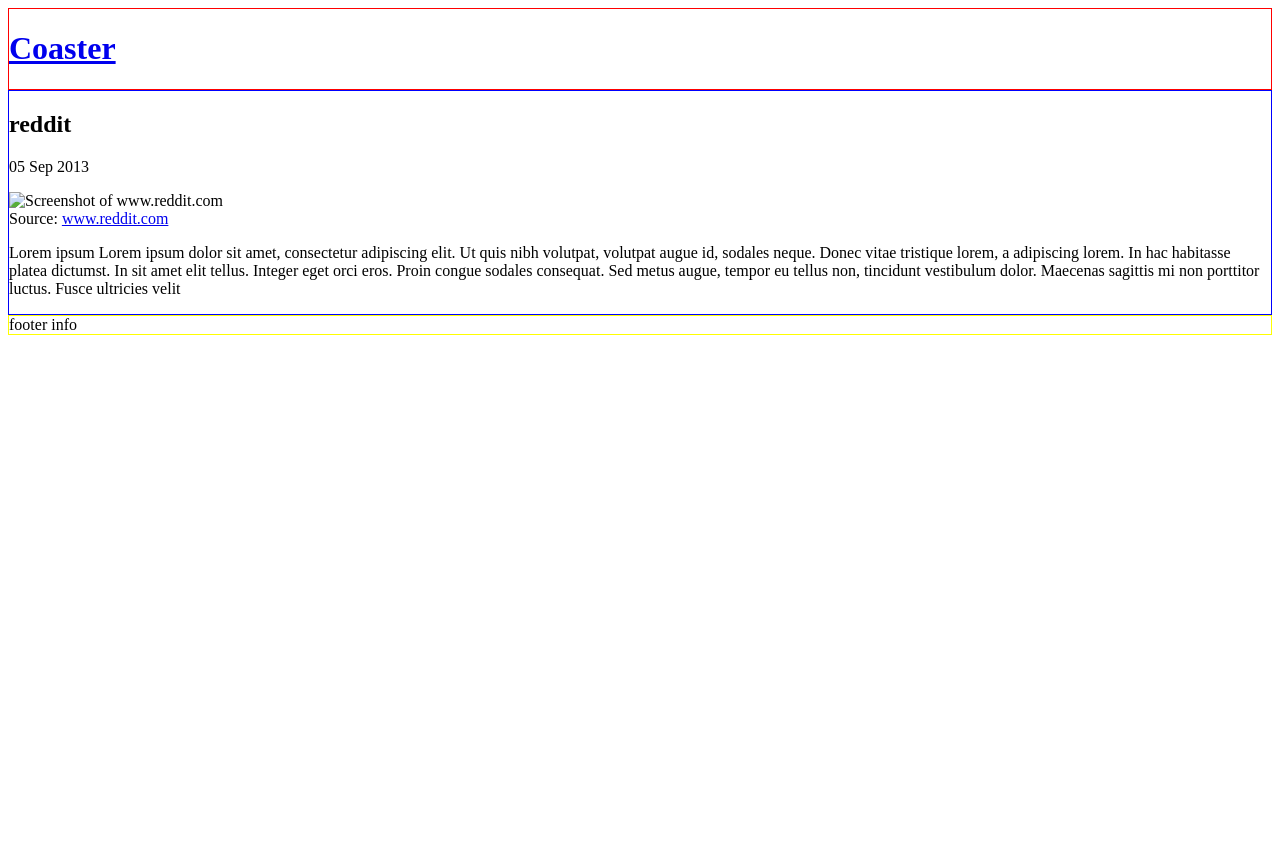
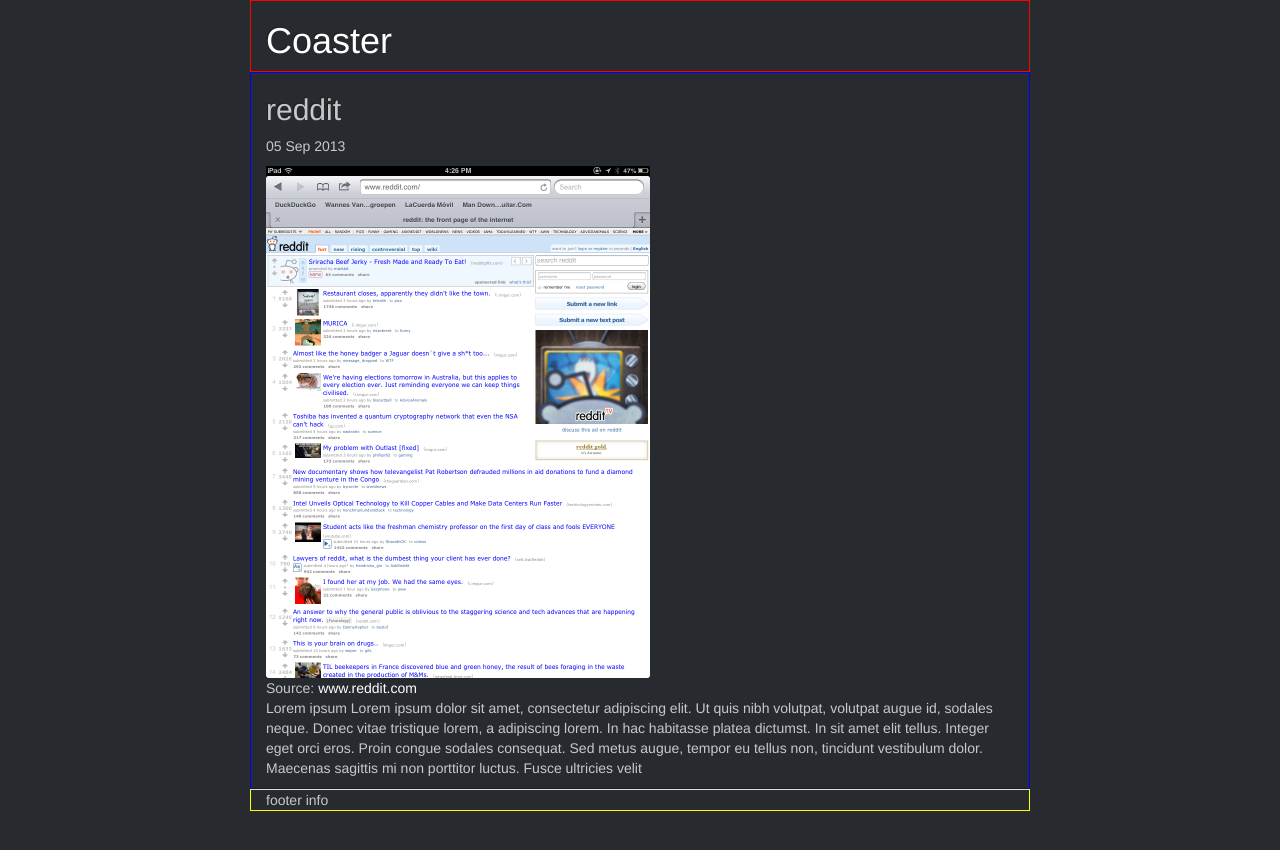
Before and after one commit to operasoftware/rollercoaster, a Jekyll site: the page built from _posts/2013-09-05-reddit.md, in a window 1280 px wide. Shown: the top 850 px of the page. Built offline with Jekyll 4.4.1, drawn with Linux system fonts in a browser that asks for light colours; Markdown is read by kramdown in place of the engine named in the settings.

Commit message:
proper fix this time, as per http://stackoverflow.com/questions/14322329/site-root-github-pages-vs-jekyll-server

```diff
--- a/_config.yml
+++ b/_config.yml
@@ -5,3 +5,4 @@
 port: 3333
 paginate: 1
 permalink: pretty
+baseurl: "http://operasoftware.github.io/coaster"
--- a/_layouts/default.html
+++ b/_layouts/default.html
@@ -5,8 +5,8 @@
 		<meta http-equiv="X-UA-Compatible" content="IE=edge,chrome=1">
 		<title>{{ page.title }}</title>
 		<meta name="viewport" content="width=device-width, initial-scale=1">
-		<link rel="stylesheet" href="css/bootstrap-bootswatch-slate.min.css">
-		<link rel="stylesheet" href="css/custom.css">
+		<link rel="stylesheet" href="{{ site.baseurl }}/css/bootstrap-bootswatch-slate.min.css">
+		<link rel="stylesheet" href="{{ site.baseurl }}/css/custom.css">
 	</head>
 	<body id="coaster">
 		<div class="container">
--- a/_layouts/post.html
+++ b/_layouts/post.html
@@ -7,7 +7,7 @@
 		<p class="meta">{{ page.date | date_to_string }}</p>
 
 		<div class="post">
-			<img src="postimages/{{ page.image }}" height="512" width="384" alt="Screenshot of {{ page.website }}">
+			<img src="{{ site.baseurl }}/postimages/{{ page.image }}" height="512" width="384" alt="Screenshot of {{ page.website }}">
 			<div>Source: <a href="http://{{ page.website }}">{{ page.website }}</a></div>
 			{{ content }}
 		</div>
--- a/index.html
+++ b/index.html
@@ -36,7 +36,7 @@
 {% for post in paginator.posts %}
 	<article>
 	  <div class="content">
-	  	<a href="http://{{ post.website }}"><img src="postimages/{{ post.image }}" alt="Screenshot of {{ post.website }}" class="screenshot"></a>
+	  	<a href="http://{{ post.website }}"><img src="{{ site.baseurl }}/postimages/{{ post.image }}" alt="Screenshot of {{ post.website }}" class="screenshot"></a>
 	  	<div>Source: <a href="http://{{ post.website }}">{{ post.website }}</a></div>
 	    {{ post.content }}
 	    <p class="permalink"><a href="{{ post.url }}" title="permalink">Permalink</a></p>
```
